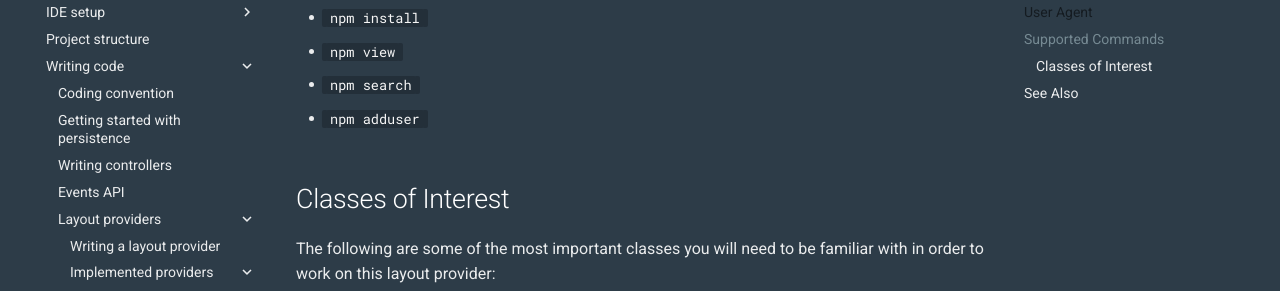
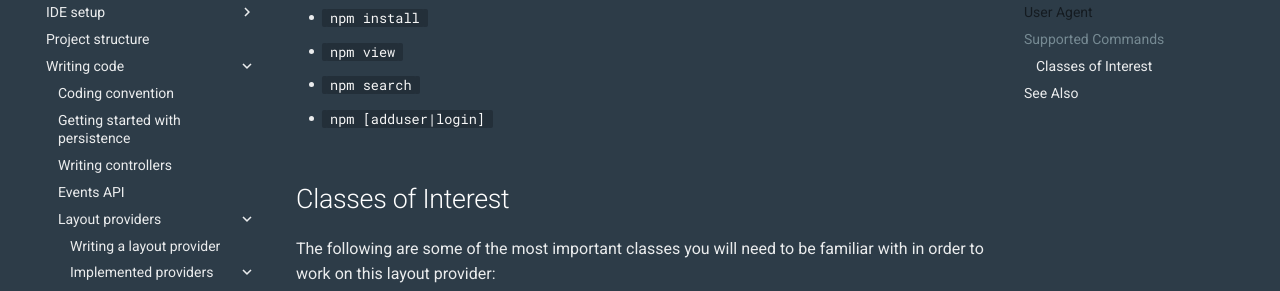
Before and after one commit to strongbox/strongbox-docs, an MkDocs documentation site: the page built from docs/developer-guide/layout-providers/npm-layout-provider.md, in a window 1280 px wide and 900 px high, scrolled down 814 px. Shown: the part 150-441 px from the top of the window. Built offline with MkDocs 1.6.1 and Material for MkDocs 9.7.7, drawn with Linux system fonts in a browser that asks for light colours; comment, search, counter and statistics services are not loaded.

Commit message:
Issue-1480 Add npm login to NPM supported commands

```diff
--- a/docs/developer-guide/layout-providers/npm-layout-provider.md
+++ b/docs/developer-guide/layout-providers/npm-layout-provider.md
@@ -31,7 +31,7 @@ Following [CLI commands](https://docs.npmjs.com/cli/npm) supported:
 
 - `npm search`
 
-- `npm adduser`
+- `npm [adduser|login]`
 
 ### Classes of Interest
 
```
